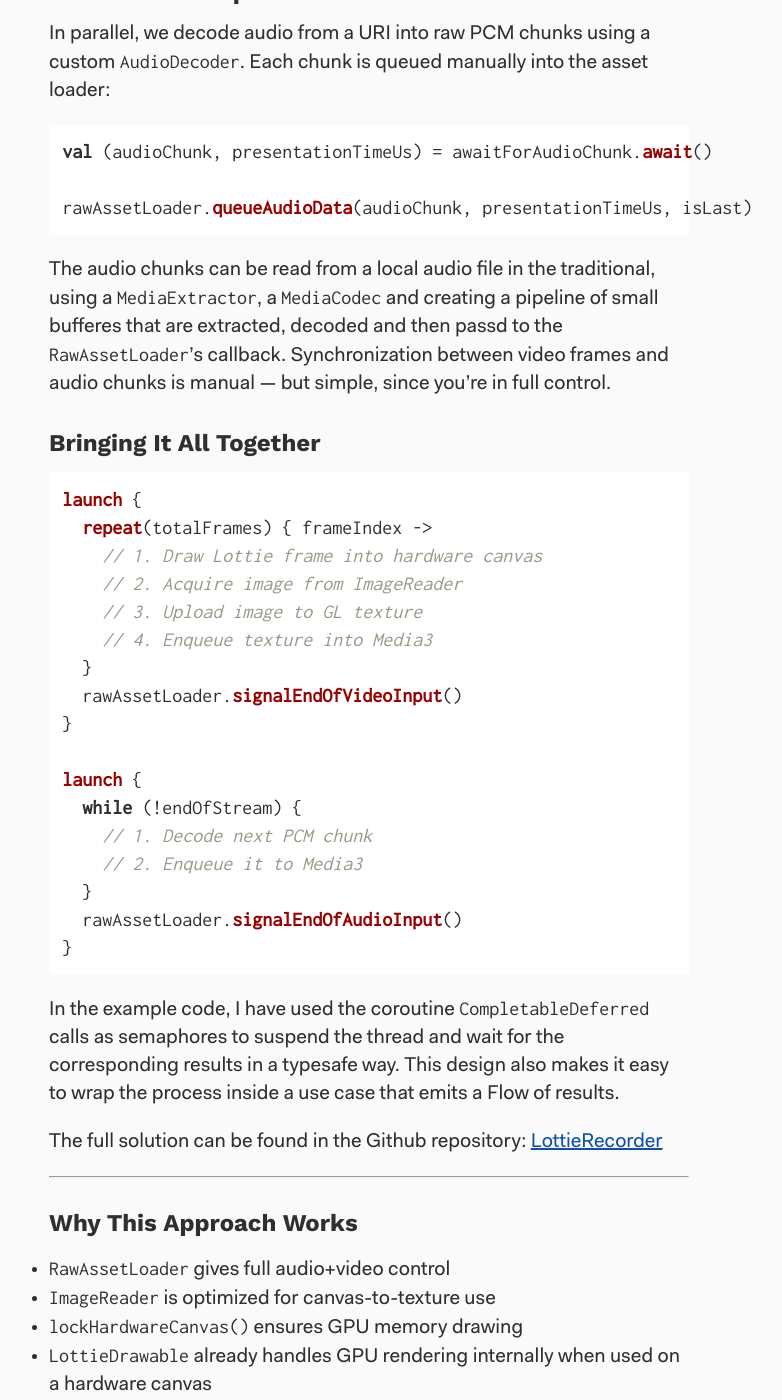
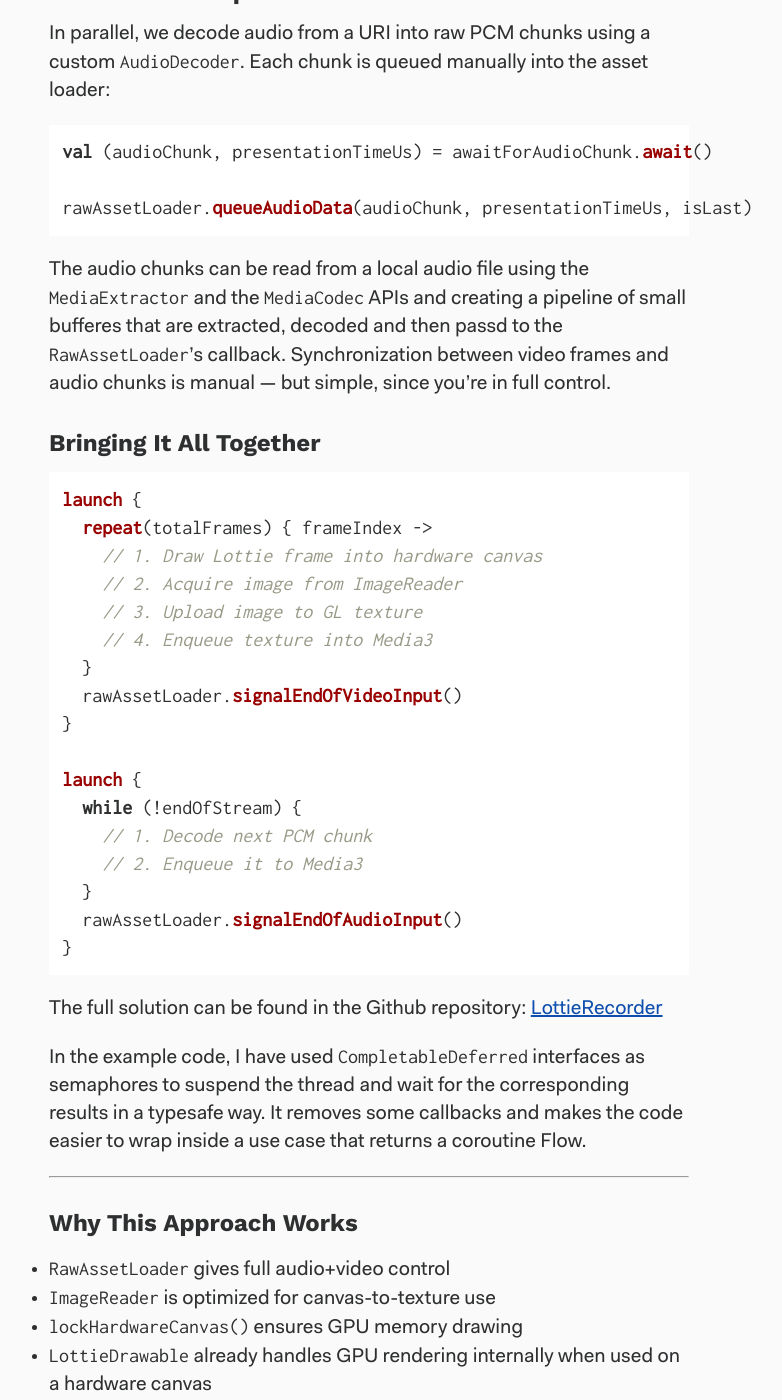
Before and after one commit to monday8am/monday8am.github.io, a Jekyll site: the page built from _posts/2025-08-21-exporting-lottie-and-audio-to-video.md, in a window 1280 px wide and 1400 px high, scrolled down 4426 px. Shown: the whole window, without its empty margins (271-1053 px from the left). Built offline with Jekyll 4.4.1, drawn with Linux system fonts in a browser that asks for light colours; some web fonts are replaced; some of the changed text lies outside the part shown.

Commit message:
Small corrections

````diff
--- a/_posts/2025-08-21-exporting-lottie-and-audio-to-video.md
+++ b/_posts/2025-08-21-exporting-lottie-and-audio-to-video.md
@@ -136,7 +136,7 @@ val (audioChunk, presentationTimeUs) = awaitForAudioChunk.await()
 rawAssetLoader.queueAudioData(audioChunk, presentationTimeUs, isLast)
 ```
 
- The audio chunks can be read from a local audio file in the traditional, using a `MediaExtractor`, a `MediaCodec` and creating a pipeline of small bufferes that are extracted, decoded and then passd to the `RawAssetLoader`'s callback. Synchronization between video frames and audio chunks is manual — but simple, since you’re in full control.
+ The audio chunks can be read from a local audio file using the `MediaExtractor` and the `MediaCodec` APIs and creating a pipeline of small bufferes that are extracted, decoded and then passd to the `RawAssetLoader`'s callback. Synchronization between video frames and audio chunks is manual — but simple, since you’re in full control.
 
 ### Bringing It All Together
 
@@ -160,10 +160,11 @@ launch {
 }
 ```
 
-In the example code, I have used the coroutine `CompletableDeferred` calls as semaphores to suspend the thread and wait for the corresponding results in a typesafe way. This design also makes it easy to wrap the process inside a use case that emits a Flow of results.
-
 The full solution can be found in the Github repository:
 [LottieRecorder](https://github.com/monday8am/lottierecorder)
+
+In the example code, I have used `CompletableDeferred` interfaces as semaphores to suspend the thread and wait for the corresponding results in a typesafe way. It removes some callbacks and makes the code easier to wrap inside a use case that returns a coroutine Flow.
+
 
 ---
 
@@ -173,7 +174,7 @@ The full solution can be found in the Github repository:
 * `ImageReader` is optimized for canvas-to-texture use
 * `lockHardwareCanvas()` ensures GPU memory drawing
 * `LottieDrawable` already handles GPU rendering internally when used on a hardware canvas
-
+* The solution uses as less custom code as possible, making easier to maintain across multiple device models
 
 ### Future Improvements
 
@@ -183,7 +184,7 @@ The full solution can be found in the Github repository:
 
 ### References
 
-- [LottieRecorder: Repository of functional example ](https://github.com/monday8am/lottierecorder)
+- [LottieRecorder: Functional example repo](https://github.com/monday8am/lottierecorder)
 - [Media3 Transformer API](https://developer.android.com/media/transformer/overview)
 - [Airbnb Lottie Android](https://airbnb.io/lottie/#/)
 - [ImageReader API](https://developer.android.com/reference/android/media/ImageReader)
````
Also changed, not shown: other parts of _posts/2025-08-21-exporting-lottie-and-audio-to-video.md (+1 -1 lines).
